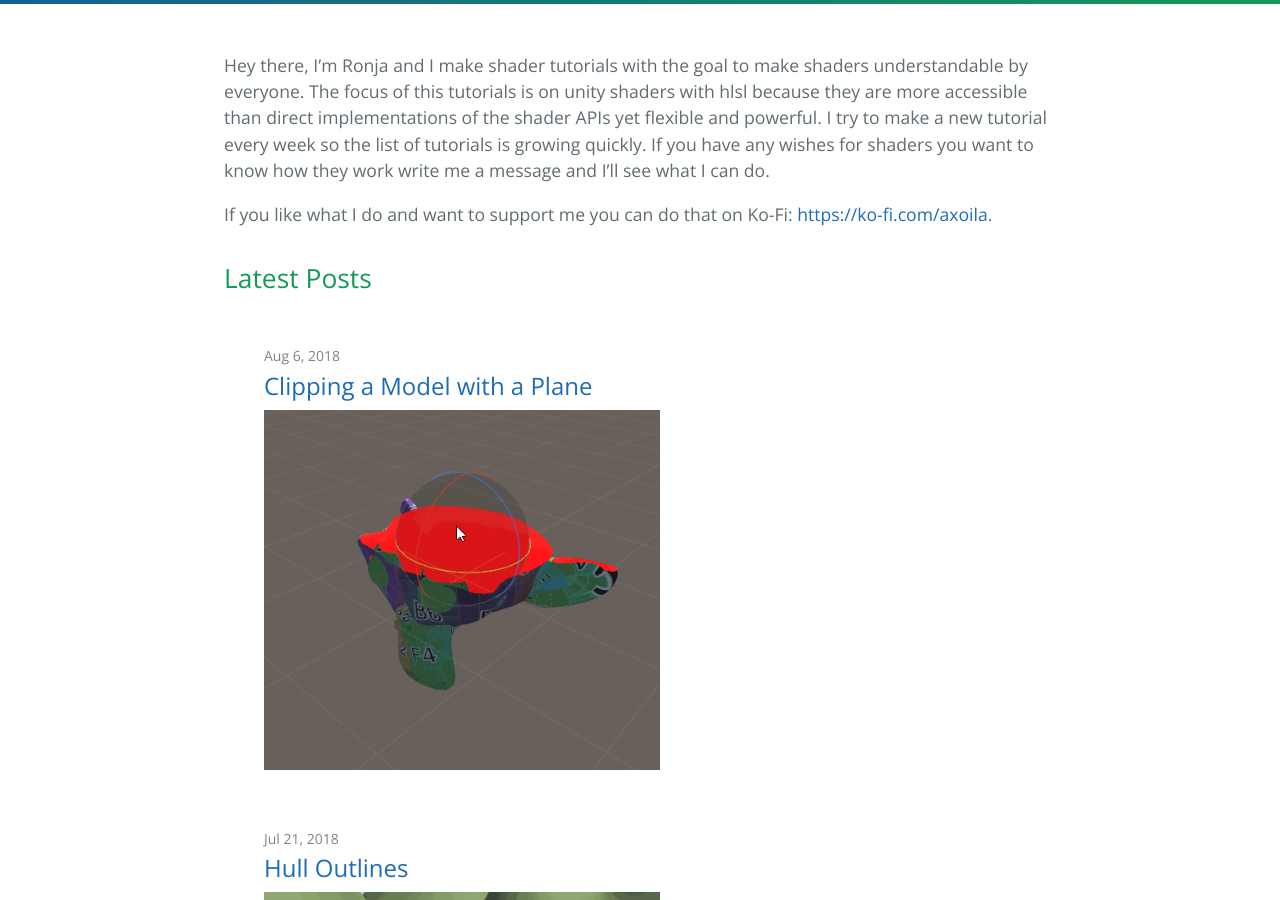
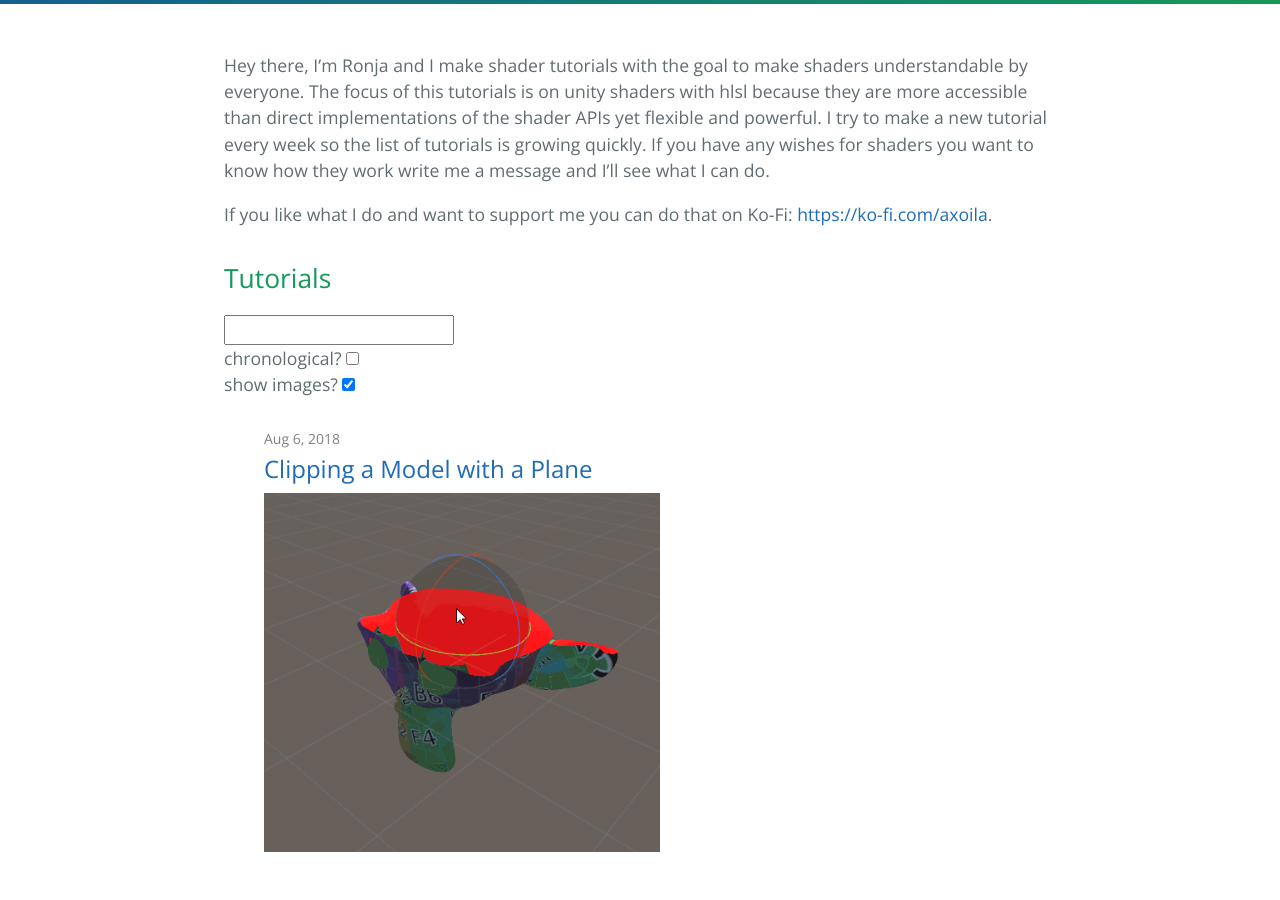
Before and after one commit to ronja-tutorials/ronja-tutorials.github.io, a Jekyll site: the page built from index.md, in a window 1280 px wide and 900 px high, scrolled down 369 px. Built offline with Jekyll 4.4.1, drawn with Linux system fonts in a browser that asks for light colours; part of the change alters nothing that is shown.

```diff
--- a/_layouts/home.html
+++ b/_layouts/home.html
@@ -6,30 +6,84 @@ layout: default
 
   {{ content }}
 
-  <h2>Latest Posts</h2>
+  <h2>Tutorials</h2>
+  <input type="text" oninput="filterPosts(this.value)"/>
+  <br/>chronological? <input type="checkbox" oninput="setOrder(this.checked)"/>
+  <br/>show images? <input type="checkbox" checked oninput="minimize(!this.checked)"/>
 
   <div>&nbsp;</div>
 
   <ul class="post-list">
     {% for post in site.posts %}
-      <li>
+      <li name="{{ post.title }}">
 
         {% assign date_format = site.cayman-blog.date_format | default: "%b %-d, %Y" %}
         <span class="post-meta">{{ post.date | date: date_format }}</span>
 
         <h2>
-          <a class="post-link" href="{{ post.url | relative_url }}" title="{{ post.title }}">{{ post.title | escape }}</a>
+          <a class="post-link" href="{{ post.url | relative_url }}" title="{{ post.title }}">{{ post.title | escape }}
         </h2>
         {% if post.image %}
-          <a class="post-link" href="{{ post.url | relative_url }}" title="{{ post.title }}">
-            <img src="{{ post.image }}" alt="the planar projections added based on normals with normalized blend factors" style="max-width: 50%">
+            <img src="{{ post.image }}" alt="the planar projections added based on normals with normalized blend factors" style="max-width: 50%"
+                name="preview" class="preview">
           </a>
         {% else %}
-          <span>{{ post.excerpt | markdownify | truncatewords: 30 }}</span>
+          </a>
+          <span class="preview">{{ post.excerpt | markdownify | truncatewords: 30 }}</span>
         {% endif %}
 
       </li>
     {% endfor %}
   </ul>
+  <script>
+    root = document.getElementsByClassName("post-list")[0];
+    this.posts = root.getElementsByTagName("li");
+    console.log(root);
+    console.log(this.posts);
+    this.flippedOrder = false;
+
+    function filterPosts(searchTerm){
+      for(i=0;i<this.posts.length;i++){
+        post = this.posts[i];
+        //console.log(post);
+        var found = post.getAttribute("name").toLowerCase().includes(searchTerm.toLowerCase());
+        post.style.display = found?"block":"none";
+      }
+    }
+
+    function setOrder(chrono){
+      if((this.flippedOrder && !chrono) || (!this.flippedOrder && chrono))
+        flipOrder();
+    }
+
+    function minimize(mini){
+      if(this.maginBottom == undefined){
+        this.maginBottom = this.posts[0].style.marginBottom;
+      }
+      for(i=0;i<this.posts.length;i++){
+        post = this.posts[i];
+        post.getElementsByClassName("preview")[0].style.display = mini?"none":"block";
+        post.getElementsByClassName("post-meta")[0].style.display = mini?"none":"block";
+        post.style.marginBottom = mini?0:this.maginBottom;
+      }
+    }
+
+    function flipOrder(){
+      var elements = document.createDocumentFragment();
+      var count = this.posts.length;
+      var flippedPosts = [];
+      for(i=1;i<=count;i++){
+        var newElement = this.posts[count-i].cloneNode(true);
+        elements.appendChild(newElement);
+        flippedPosts.push(newElement);
+      }
+      while (root.firstChild) {
+        root.removeChild(root.firstChild);
+      }
+      root.appendChild(elements);
+      this.posts = flippedPosts;
+      this.flippedOrder = !this.flippedOrder;
+    }
+  </script>
 
 </div>
```
